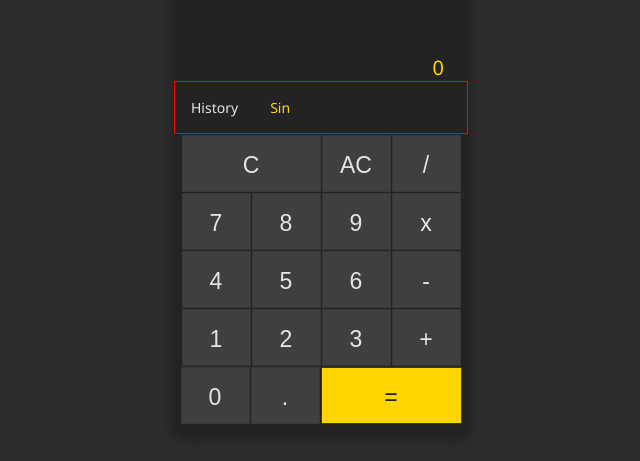
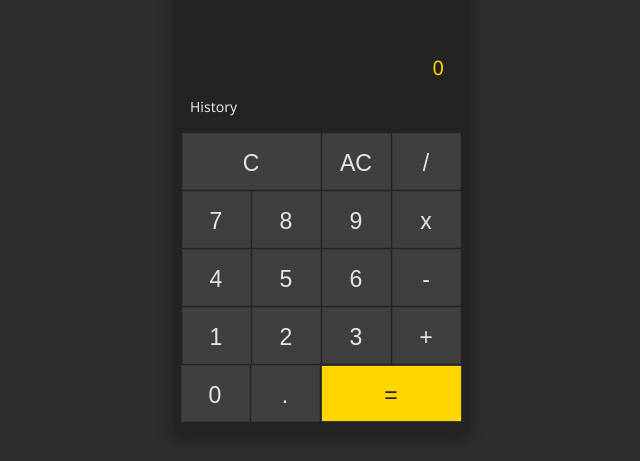
Before and after one commit to reikrom/fcc-calculator, a React (Create React App) app: page / in a window 1280 px wide. Shown: the part 111-572 px from the top of the page, without its empty margins (319-959 px from the left). Built offline with nearby package versions, Linux system fonts and the light colour scheme.

Commit message:
remove sin

```diff
--- a/src/layout.jsx
+++ b/src/layout.jsx
@@ -2,7 +2,7 @@ import React from 'react';
 import './layout.scss';
 import { buttons } from './buttons';
 
-const Layout = ({ output, tempVal, handleClick, warning }) => {
+const Layout = ({ output, tempVal, handleClick, warning, history }) => {
 	let current = tempVal.length === 0 ? '0' : tempVal;
 	if (warning) {
 		current = 'DIGIT LIMIT REACHED';
@@ -14,9 +14,8 @@ const Layout = ({ output, tempVal, handleClick, warning }) => {
 				<div className="calculations">{output}</div>
 				<div className="current result">{current}</div>
 			</div>
-      <div className="tabs bred">
+			<div className="tabs">
 				<div className="history nonselect">History</div>
-        <div className="sin nonselect">Sin</div>
 			</div>
 			<div className="buttonWrapper nonselect">
 				{buttons.map((b) => (
--- a/src/layout.scss
+++ b/src/layout.scss
@@ -110,7 +110,3 @@ body {
 .result {
 	color: $yellow;
 }
-
-.bred {
-  border: 1px solid red;
-}
```
Lines whose indentation alone changed are shown as unchanged.
